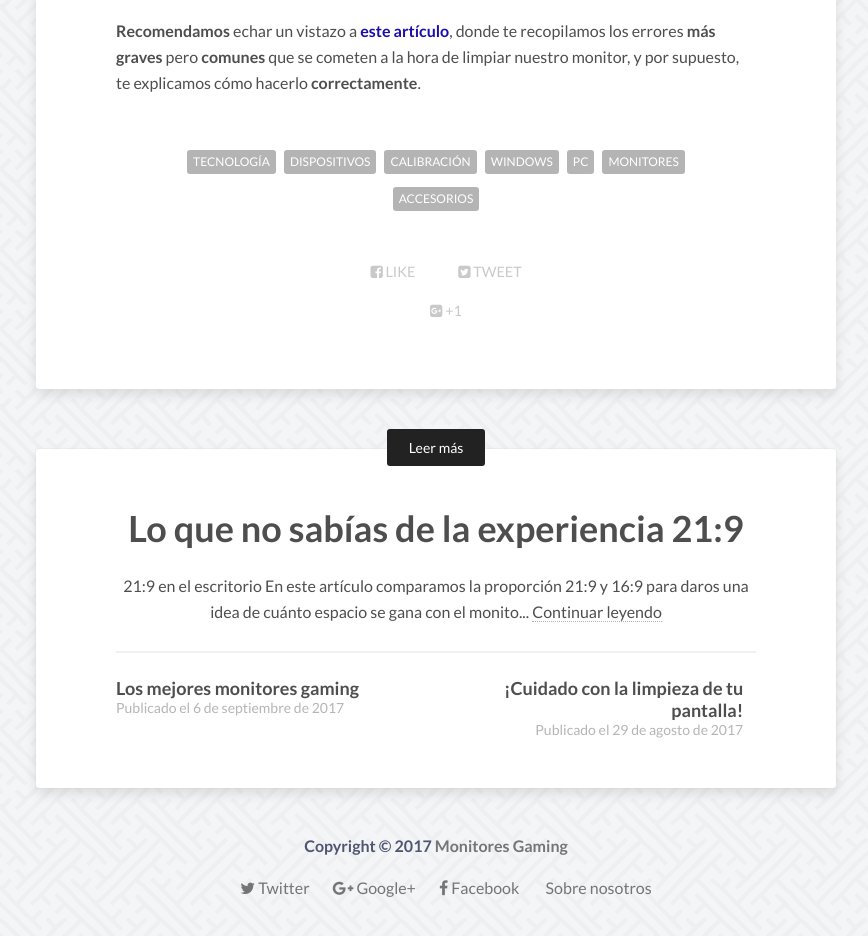
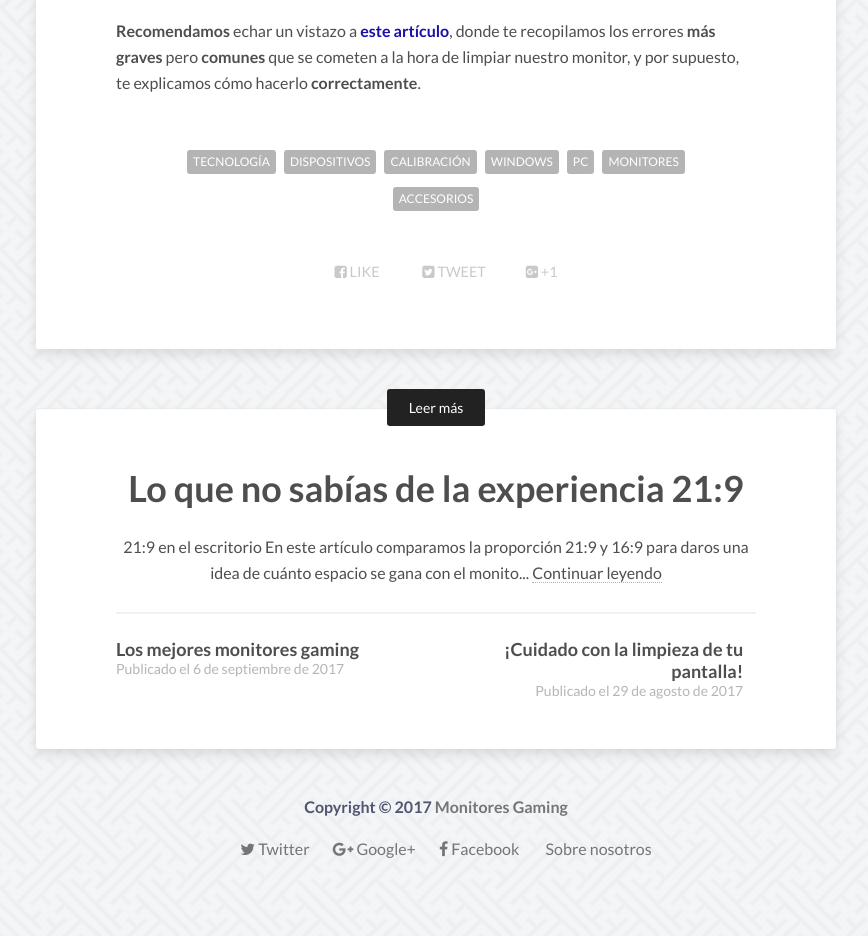
Before and after one commit to Losazul/losazul.github.io, a Jekyll site: the page built from _posts/2017-9-3-como-configurar-tu-monitor.md, in a window 1280 px wide and 1400 px high, scrolled down 4225 px. Shown: the part 452-1388 px from the top of the window, without its empty margins (204-1072 px from the left). Built offline with Jekyll 4.4.1, drawn with Linux system fonts in a browser that asks for light colours; nearby versions of some CDN libraries; comment, search, counter and statistics services are not loaded; after the commit the page ends 5586 px from its top, so only the background shows below that.

Commit message:
red share
todos en la misma línea

```diff
--- a/_includes/social-share.html
+++ b/_includes/social-share.html
@@ -1,13 +1,11 @@
 <style>
 .noseparar{
-  white-space:nowrap;
-
+	width=auto
 }
-</style>
+</style><div id="noseparar">
 <div class="social-share">
   <ul class="socialcount socialcount-small inline-list">
     <li class="facebook"><a href="https://www.facebook.com/sharer/sharer.php?u={{ site.url }}{{ page.url }}" title="Share on Facebook"><span class="count"><i class="fa fa-facebook-square"></i> Like</span></a></li>
-    <li class="twitter"><a href="https://twitter.com/intent/tweet?text={{ site.url }}{{ page.url }}" title="Share on Twitter"><span class="count"><i class="fa fa-twitter-square"></i> Tweet</span></a></li>
-    <div id="noseparar"><li class="googleplus"><a href="https://plus.google.com/share?url={{ site.url }}{{ page.url }}" title="Share on Google Plus"><span class="count"><i class="fa fa-google-plus-square"></i> +1</span></a></li></div>
+    <li class="twitter"><a href="https://twitter.com/intent/tweet?text={{ site.url }}{{ page.url }}" title="Share on Twitter"><span class="count"><i class="fa fa-twitter-square"></i> Tweet</span></a></li><li class="googleplus"><a href="https://plus.google.com/share?url={{ site.url }}{{ page.url }}" title="Share on Google Plus"><span class="count"><i class="fa fa-google-plus-square"></i> +1</span></a></li>
   </ul>
-</div><!-- /.social-share -->
+</div></div><!-- /.social-share -->
```
Also changed, not shown: 1 other file.
